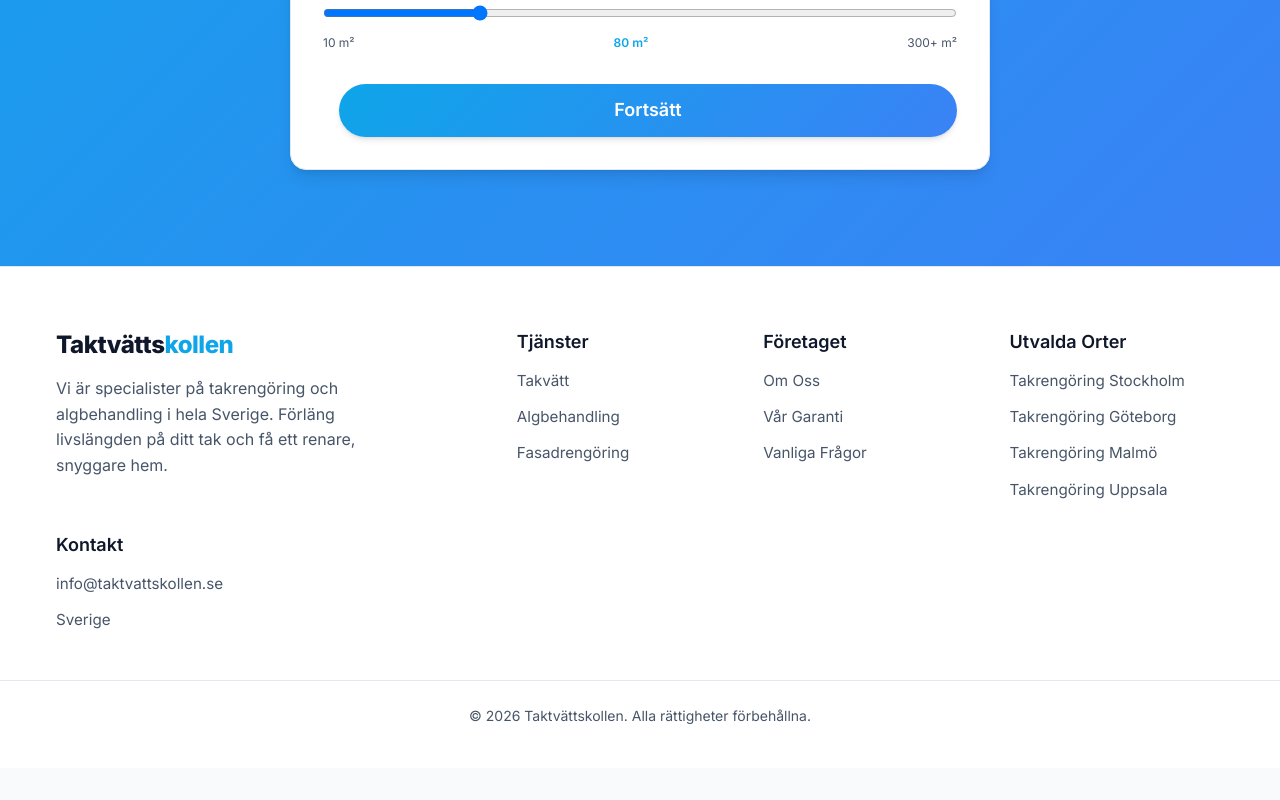
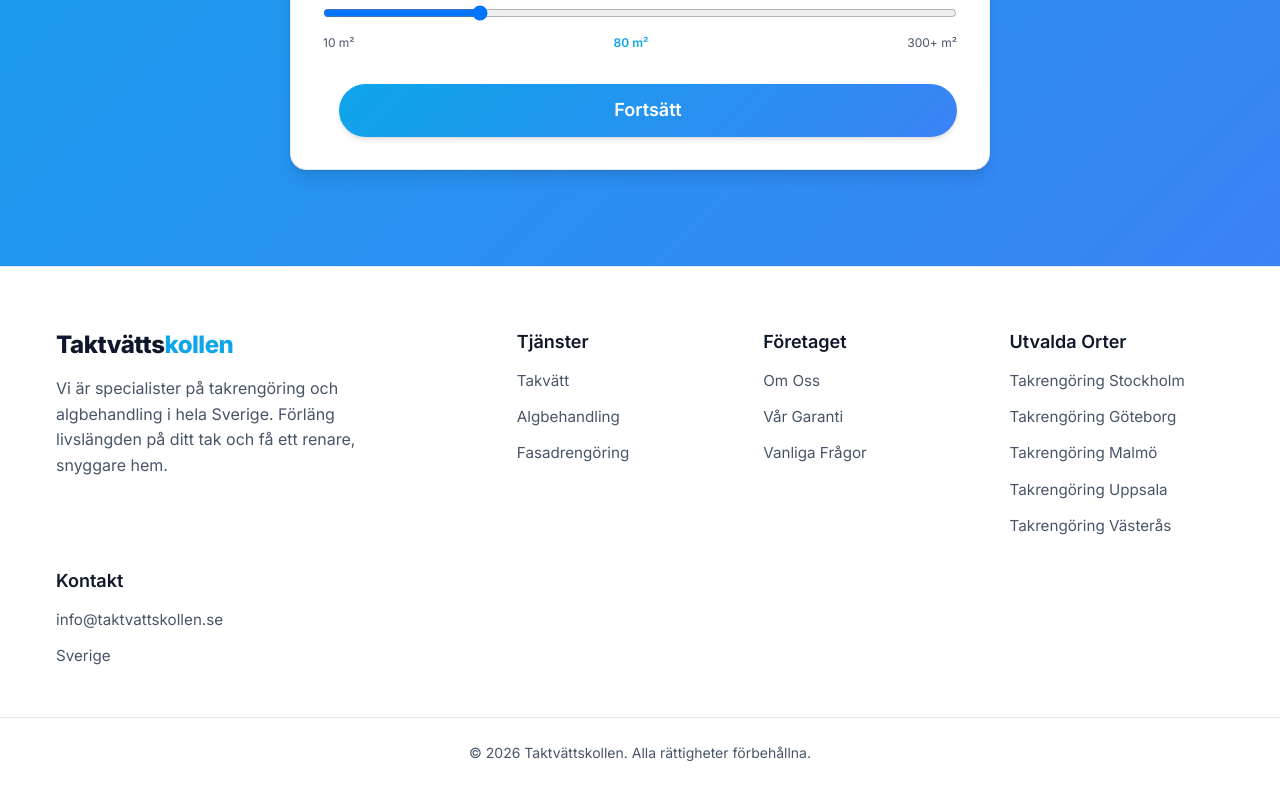
Before and after one commit to Lis121/taktvattskollen, a Next.js app: page / in a window 1280 px wide. Shown: the part 3610-4410 px from the top of the page. Before the commit the page ends 4378 px from the top, so only its background shows below. Built offline with nearby package versions, Linux system fonts and the light colour scheme.

Commit message:
feat(footer): show all 5 optimized cities under Utvalda Orter

```diff
--- a/src/components/Footer.tsx
+++ b/src/components/Footer.tsx
@@ -37,7 +37,7 @@ export default function Footer() {
                 <div className={styles.column}>
                     <h4 className={styles.heading}>Utvalda Orter</h4>
                     <ul className={styles.links}>
-                        {cities.slice(0, 4).map(city => (
+                        {cities.slice(0, 5).map(city => (
                             <li key={city.slug}>
                                 <Link href={`/ort/${city.slug}`}>Takrengöring {city.name}</Link>
                             </li>
```
